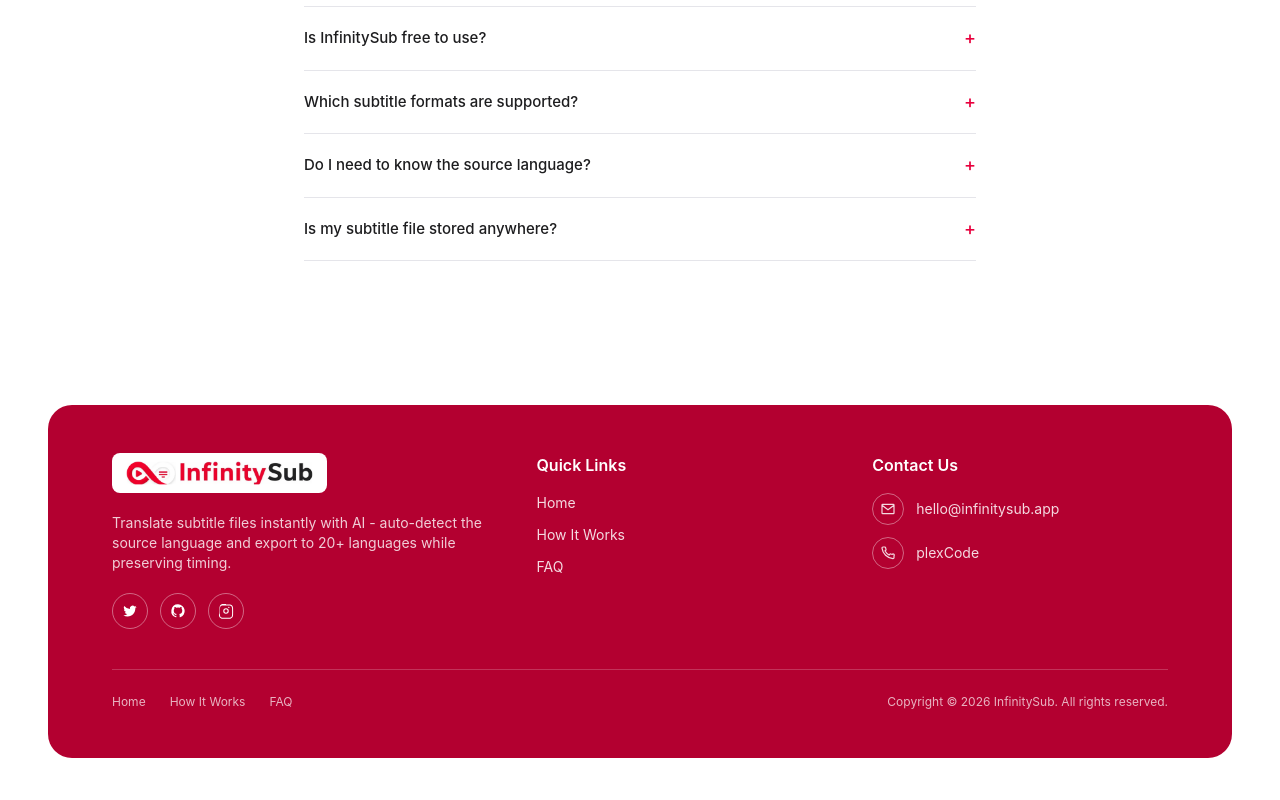
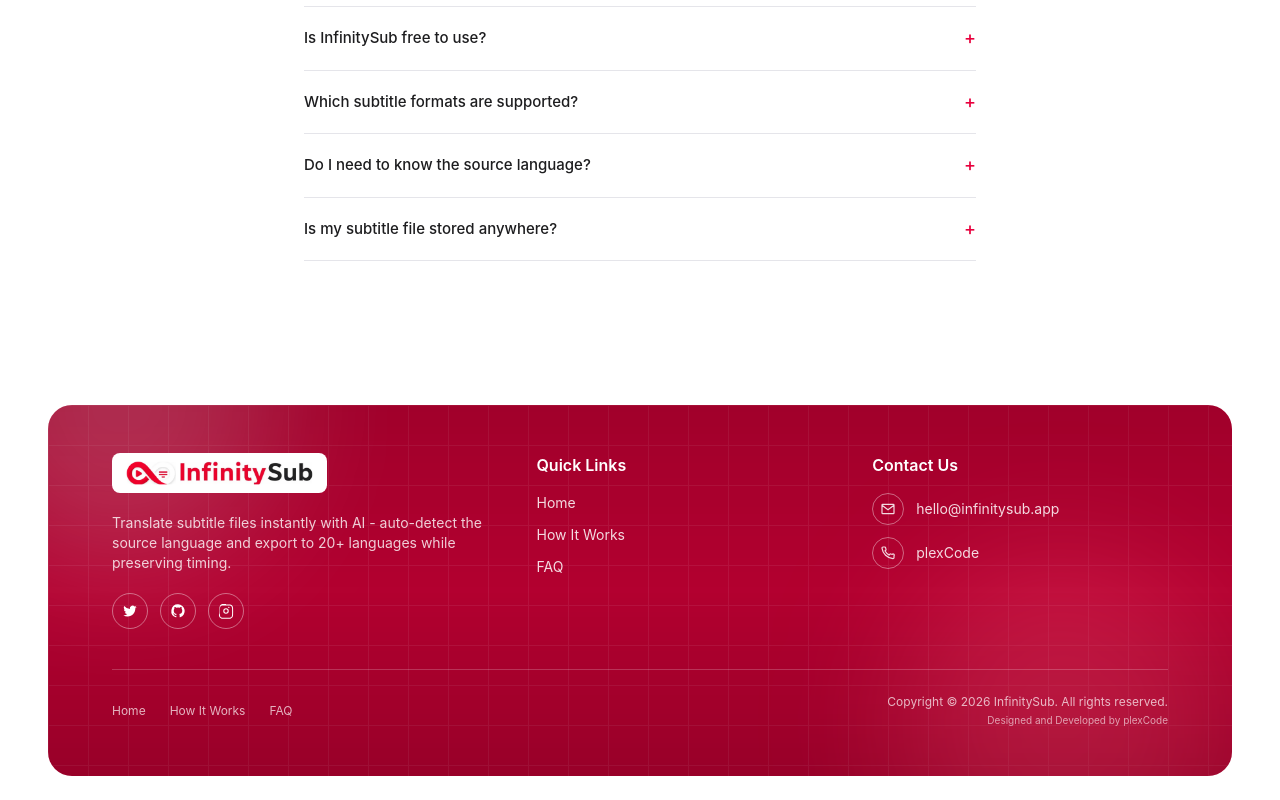
Before and after one commit to ThisaraAriyawansha/infinitysub, a Next.js app: page / in a window 1280 px wide. Shown: the part 2047-2847 px from the top of the page. Built offline with nearby package versions, Linux system fonts and the light colour scheme.

Commit message:
update footer

```diff
--- a/app/globals.css
+++ b/app/globals.css
@@ -19,3 +19,29 @@ body {
   background-color: #ffffff;
   color: #1d1d1f;
 }
+
+@keyframes footer-glow-drift {
+  0%, 100% {
+    transform: translate(0, 0) scale(1);
+  }
+  50% {
+    transform: translate(4%, -6%) scale(1.1);
+  }
+}
+
+@keyframes footer-glow-drift-reverse {
+  0%, 100% {
+    transform: translate(0, 0) scale(1);
+  }
+  50% {
+    transform: translate(-5%, 5%) scale(1.05);
+  }
+}
+
+.footer-glow-a {
+  animation: footer-glow-drift 16s ease-in-out infinite;
+}
+
+.footer-glow-b {
+  animation: footer-glow-drift-reverse 20s ease-in-out infinite;
+}
--- a/components/Footer.tsx
+++ b/components/Footer.tsx
@@ -34,8 +34,23 @@ const socials = [
 export default function Footer() {
   return (
     <footer className="px-4 sm:px-6 lg:px-12 pb-6 pt-12">
-      <div className="w-full rounded-3xl bg-[#B30030] text-white px-6 sm:px-10 lg:px-16 py-12">
-        <div className="grid grid-cols-1 md:grid-cols-[1.3fr_1fr_1fr] gap-10">
+      <div className="relative w-full overflow-hidden rounded-3xl bg-[#B30030] text-white px-6 sm:px-10 lg:px-16 py-12">
+        {/* decorative background layer */}
+        <div className="pointer-events-none absolute inset-0 overflow-hidden">
+          <div
+            className="absolute inset-0 opacity-[0.07]"
+            style={{
+              backgroundImage:
+                "linear-gradient(to right, white 1px, transparent 1px), linear-gradient(to bottom, white 1px, transparent 1px)",
+              backgroundSize: "40px 40px",
+            }}
+          />
+          <div className="footer-glow-a absolute -top-32 -left-20 h-72 w-72 rounded-full bg-white/20 blur-3xl" />
+          <div className="footer-glow-b absolute -bottom-24 right-0 h-80 w-80 rounded-full bg-[#ff5577]/30 blur-3xl" />
+          <div className="absolute inset-0 bg-gradient-to-b from-black/10 via-transparent to-black/15" />
+        </div>
+
+        <div className="relative grid grid-cols-1 md:grid-cols-[1.3fr_1fr_1fr] gap-10">
           <div className="flex flex-col gap-5">
             <Link href="/" aria-label="InfinitySub home" className="inline-block rounded-lg bg-white px-3 py-1.5 w-fit">
               <Image
@@ -110,7 +125,7 @@ export default function Footer() {
           </div>
         </div>
 
-        <div className="border-t border-white/20 mt-10 pt-6 flex flex-col sm:flex-row items-center justify-between gap-4 text-xs text-white/70 text-center sm:text-left">
+        <div className="relative border-t border-white/20 mt-10 pt-6 flex flex-col sm:flex-row items-center justify-between gap-4 text-xs text-white/70 text-center sm:text-left">
           <div className="flex flex-wrap items-center justify-center gap-x-6 gap-y-2">
             {quickLinks.map((link) => (
               <Link key={link.label} href={link.href} className="hover:text-white transition-colors">
@@ -118,7 +133,17 @@ export default function Footer() {
               </Link>
             ))}
           </div>
-          <p>Copyright © {new Date().getFullYear()} InfinitySub. All rights reserved.</p>
+          <div className="flex flex-col items-center sm:items-end gap-1">
+            <p>Copyright © {new Date().getFullYear()} InfinitySub. All rights reserved.</p>
+            <a
+              href="https://plexcode.vercel.app/"
+              target="_blank"
+              rel="noopener noreferrer"
+              className="text-[10px] text-white/60 hover:text-white transition-colors"
+            >
+              Designed and Developed by plexCode
+            </a>
+          </div>
         </div>
       </div>
     </footer>
```
